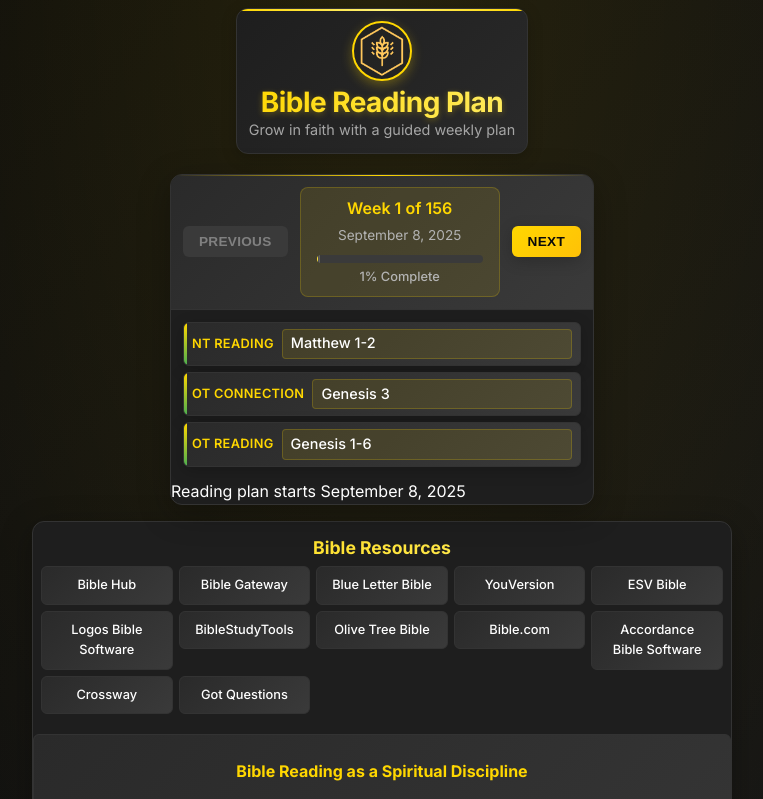
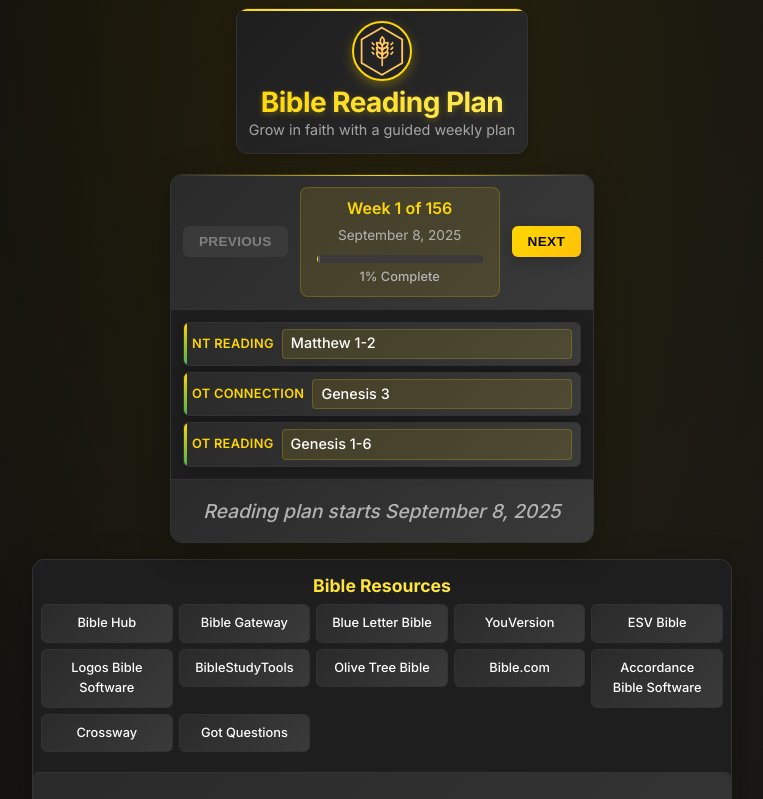
Before and after one commit to Codingpastor/biblereadinplan---redo2, a React (Vite) app in the folder web/: page / in a window 1280 px wide. Shown: the top 799 px of the page, without its empty margins (258-1021 px from the left). Built offline with nearby package versions, Linux system fonts and the light colour scheme; the HTML template or start-up script is replaced by a standard one.

Commit message:
redesign

```diff
--- a/web/src/App.css
+++ b/web/src/App.css
@@ -406,6 +406,25 @@ body {
   overflow: hidden;
 }
 
+/* Footer text styling - Centered */
+.footer {
+  text-align: center;
+  padding: 0.75rem 1rem;
+  font-size: 1.1rem;
+  color: var(--text-secondary);
+  background: linear-gradient(135deg, var(--surface-light) 0%, var(--surface-hover) 100%);
+  border-top: 1px solid var(--border);
+  font-weight: 500;
+  font-style: italic;
+}
+
+@media (min-width: 768px) {
+  .footer {
+    font-size: 1.2rem;
+    padding: 1rem;
+  }
+}
+
 .resources-title {
   text-align: center;
   padding: 0.75rem 0.5rem 0.25rem;
```
